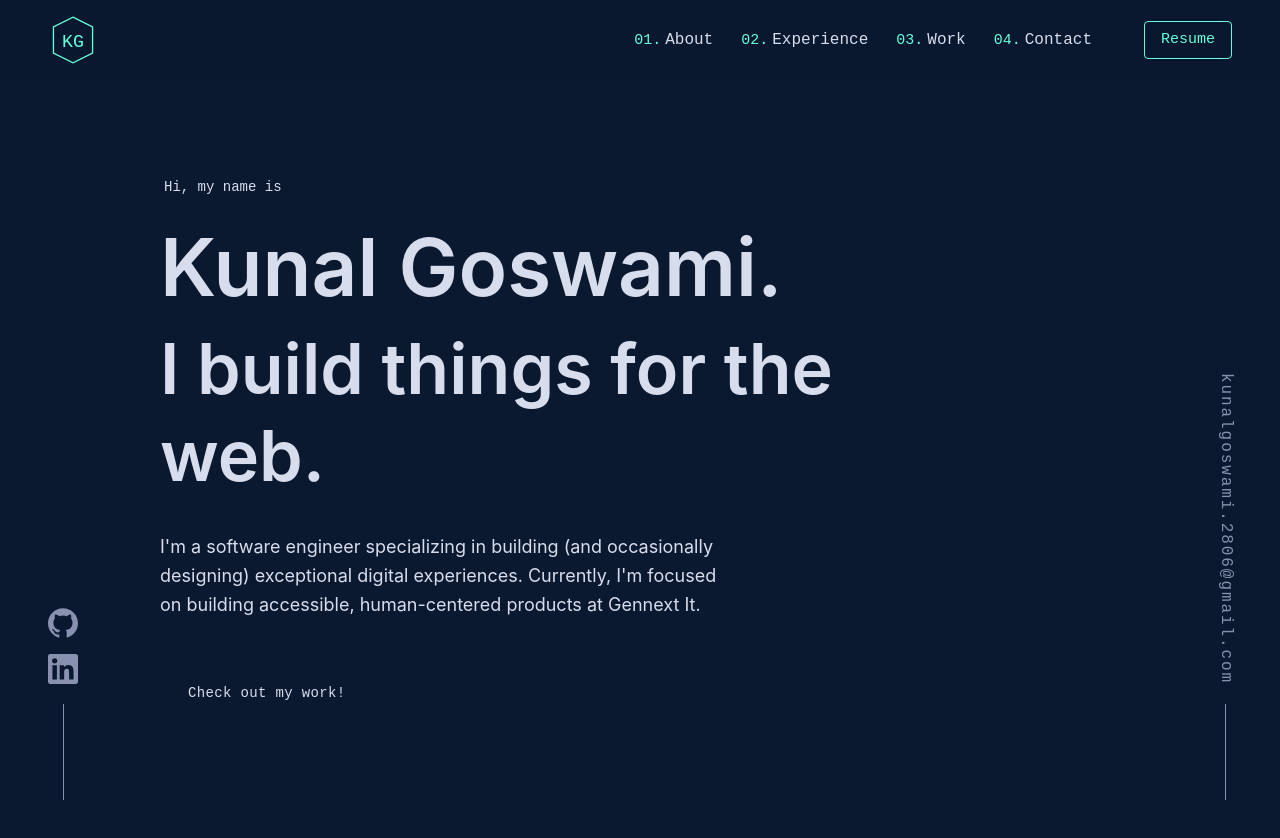
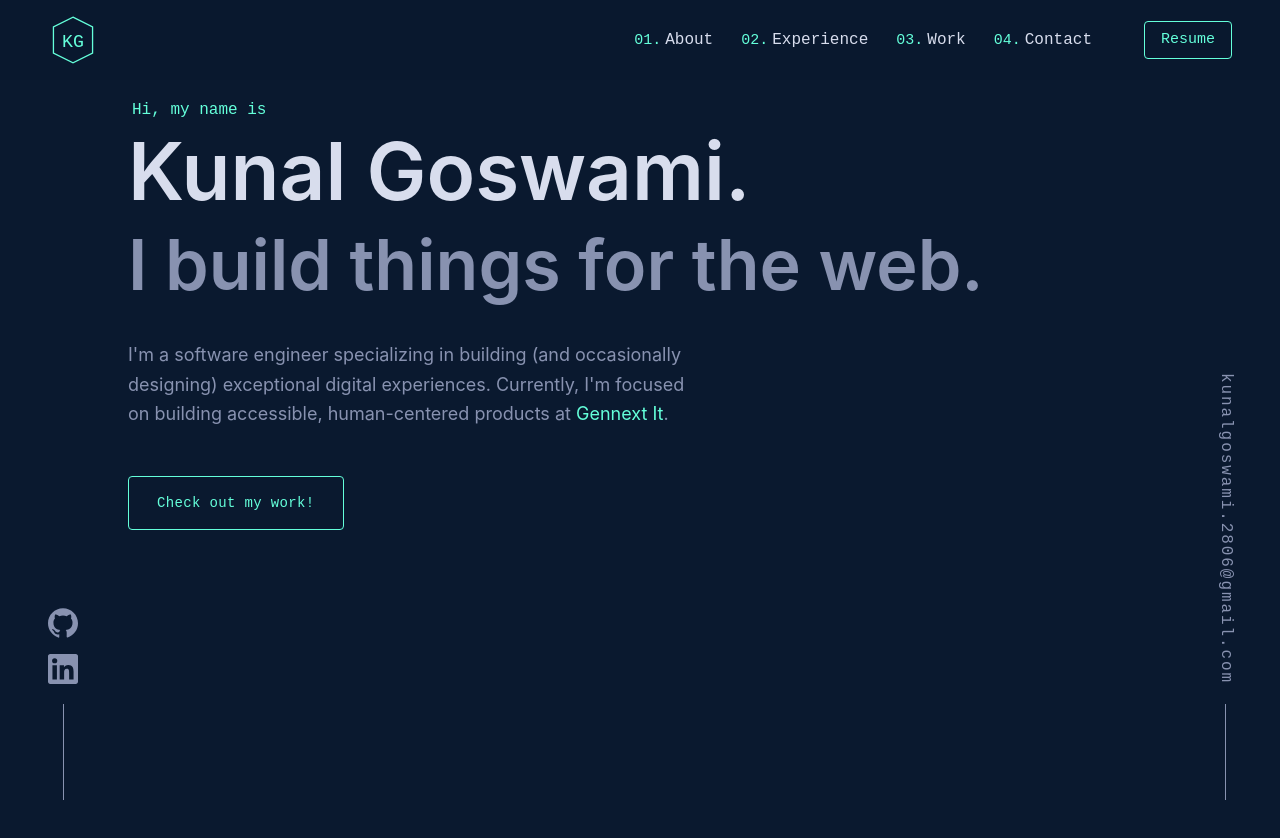
Before and after one commit to Kunal2806/portfolio, a Next.js app: page / in a window 1280 px wide. Shown: the top 838 px of the page. Built offline with nearby package versions, Linux system fonts and the light colour scheme.

Commit message:
spacing fix

```diff
--- a/app/layout.tsx
+++ b/app/layout.tsx
@@ -12,7 +12,7 @@ export const metadata: Metadata = {
 export default function RootLayout({ children }: { children: React.ReactNode }) {
   return (
     <html lang="en">
-      <body className="w-[90%] mx-auto">
+      <body className="w-[80%] mx-auto my-25">
         <Navbar />
         <LeftSidebar />
         <RightSidebar email="kunalgoswami.2806@gmail.com" />
--- a/app/page.tsx
+++ b/app/page.tsx
@@ -4,9 +4,9 @@ import HeroSection from "@/components/HeroSection";
 
 export default function Home() {
   return (
-    <div>
+    <>
       <HeroSection />
       <div className="h-screen"></div>
-    </div>
+    </>
   );
 }
--- a/components/HeroSection.tsx
+++ b/components/HeroSection.tsx
@@ -1,26 +1,26 @@
 export default function HeroSection() {
   return (
-    <section className="flex flex-col justify-center min-h-screen px-36 max-w-5xl md:px-24 sm:px-6 pt-24">
+    <section className="flex flex-col justify-center ">
 
       {/* Greeting */}
       <p
-        style={{ fontFamily: "var(--font-mono)", color: "var(--color-green)", animationDelay: "100ms" }}
-        className="text-sm mb-5 ml-1 opacity-0 animate-[fadeInUp_0.5s_ease_forwards]"
+        style={{ fontFamily: "var(--font-mono)", color: "var(--color-accent)", animationDelay: "100ms" }}
+        className="text-md ml-1 opacity-0 animate-[fadeInUp_0.5s_ease_forwards]"
       >
         Hi, my name is
       </p>
 
       {/* Name */}
       <h1
-        style={{ color: "var(--color-white-slate)", animationDelay: "200ms" }}
-        className="text-[clamp(40px,8vw,80px)] font-semibold leading-tight m-0 mb-2 opacity-0 animate-[fadeInUp_0.5s_ease_forwards]"
+        style={{ color: "var(--color-heading)", animationDelay: "200ms" }}
+        className="text-[clamp(40px,8vw,80px)] font-semibold leading-tight opacity-0 animate-[fadeInUp_0.5s_ease_forwards]"
       >
         Kunal Goswami.
       </h1>
 
       {/* Tagline */}
       <h2
-        style={{ color: "var(--color-slate)", animationDelay: "300ms" }}
+        style={{ color: "var(--color-muted)", animationDelay: "300ms" }}
         className="text-[clamp(30px,6vw,70px)] font-semibold leading-tight m-0 mb-8 opacity-0 animate-[fadeInUp_0.5s_ease_forwards]"
       >
         I build things for the web.
@@ -28,7 +28,7 @@ export default function HeroSection() {
 
       {/* Description */}
       <p
-        style={{ color: "var(--color-slate)", fontFamily: "var(--font-sans)", animationDelay: "400ms" }}
+        style={{ color: "var(--color-muted)", fontFamily: "var(--font-sans)", animationDelay: "400ms" }}
         className="max-w-xl text-[clamp(14px,2vw,18px)] leading-relaxed mb-12 opacity-0 animate-[fadeInUp_0.5s_ease_forwards]"
       >
         I&apos;m a software engineer specializing in building (and occasionally designing)
@@ -36,12 +36,12 @@ export default function HeroSection() {
         human-centered products at{" "}
         <a
           href="#"
-          style={{ color: "var(--color-green)" }}
+          style={{ color: "var(--color-accent)" }}
           className="no-underline relative group"
         >
           Gennext It
           <span
-            style={{ backgroundColor: "var(--color-green)" }}
+            style={{ backgroundColor: "var(--color-accent)" }}
             className="absolute bottom-[-1px] left-0 w-0 h-px transition-all duration-200 group-hover:w-full"
           />
         </a>
@@ -53,8 +53,8 @@ export default function HeroSection() {
         href="#projects"
         style={{
           fontFamily: "var(--font-mono)",
-          color: "var(--color-green)",
-          border: "1px solid var(--color-green)",
+          color: "var(--color-accent)",
+          border: "1px solid var(--color-accent)",
           borderRadius: "4px",
           animationDelay: "500ms",
         }}
```
